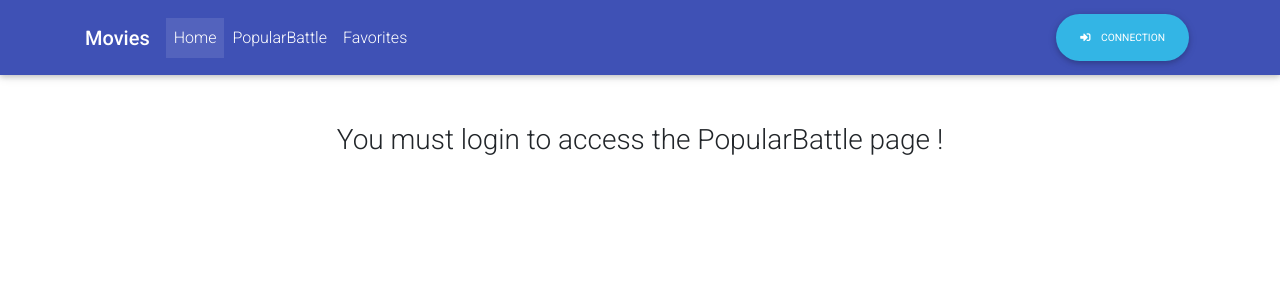
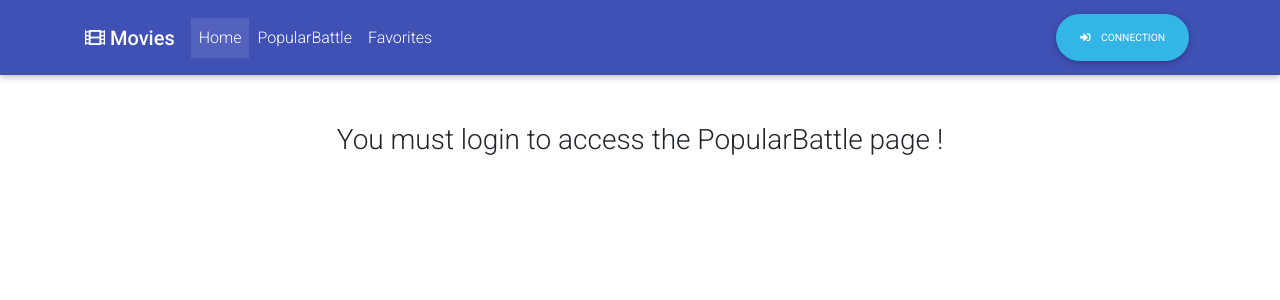
Before and after one commit to amirhatam/Smartch, a React (Create React App) app in the folder frontend/: page /popularBattle in a window 1280 px wide. Shown: the top 300 px of the page. Built offline with nearby package versions, Linux system fonts and the light colour scheme; no server answers.

Commit message:
style add icons & add tittle for homepage

```diff
--- a/frontend/src/components/Card.jsx
+++ b/frontend/src/components/Card.jsx
@@ -29,7 +29,6 @@ const Card = (props) => {
                     </p>
                     <MDBCardBody className='text-center '>
                         <MDBCardTitle className='h5'>
-                            {/* <MDBIcon icon="film" />  */}
                             {props.title}</MDBCardTitle>
                         <hr />
                         <h5>Release date : <strong className='text-info'> {props.release_date}</strong></h5>
--- a/frontend/src/components/Navbar.jsx
+++ b/frontend/src/components/Navbar.jsx
@@ -18,7 +18,7 @@ class NavbarPage extends Component {
       <MDBNavbar color="indigo" dark expand="md">
         <MDBContainer>
           <MDBNavbarBrand>
-            <strong className="white-text">Movies</strong>
+            <strong className="white-text"><MDBIcon icon="film" /> Movies</strong>
           </MDBNavbarBrand>
           <MDBNavbarToggler onClick={this.toggleCollapse} />
           <MDBCollapse id="navbarCollapse3" isOpen={this.state.isOpen} navbar>
--- a/frontend/src/views/Home.jsx
+++ b/frontend/src/views/Home.jsx
@@ -77,6 +77,8 @@ export default function Home() {
         return (
             <MDBView >
                 <MDBContainer className='mt-5'>
+
+                    <h1 className="mt-5 font-weight-light text-center" ><MDBIcon icon="film" /> Movies In Theaters</h1>
                     <Slider style={{ overflow: "hidden", maxHeight: "630px" }} {...settings}>
                         <div className=" d-flex">
                             {movies.map((elem, index) => {
```
